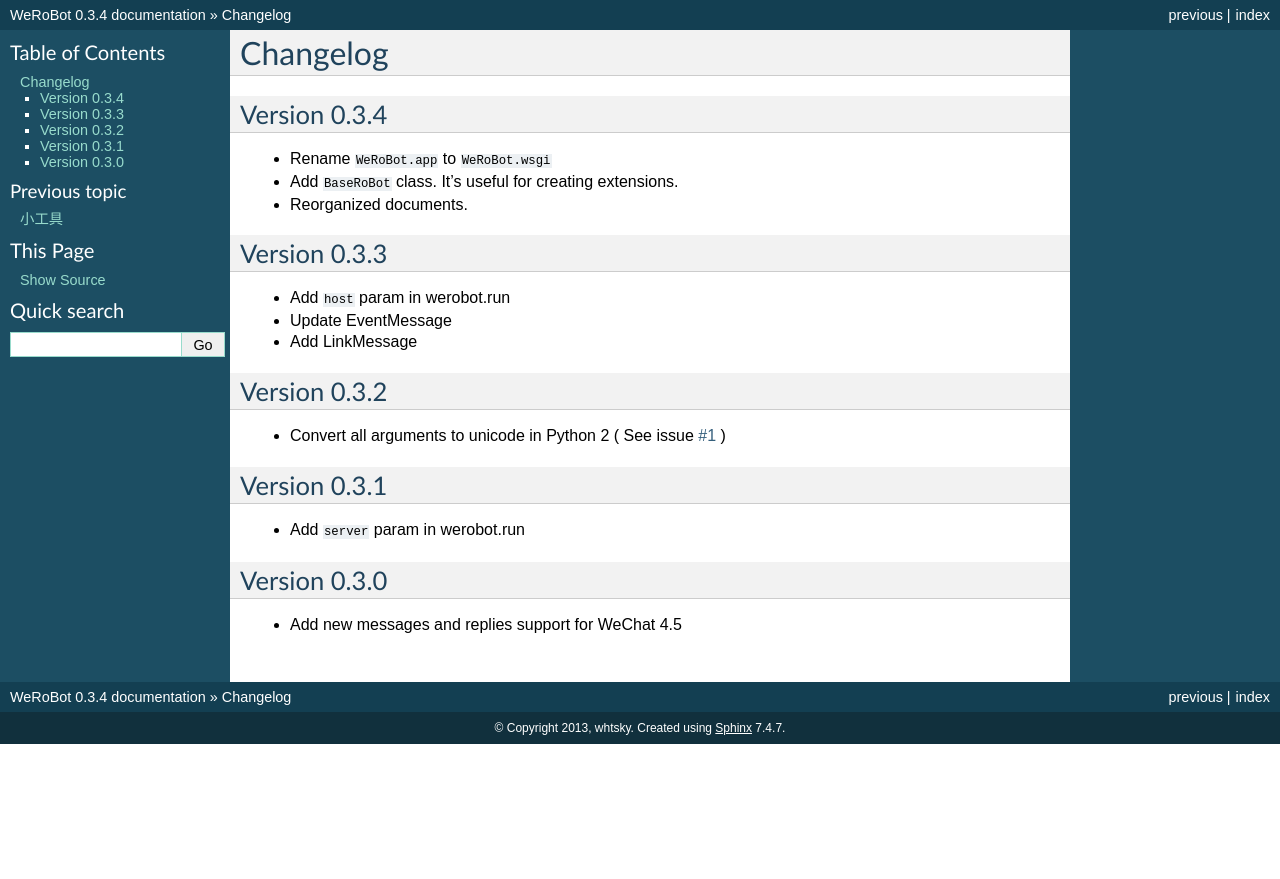
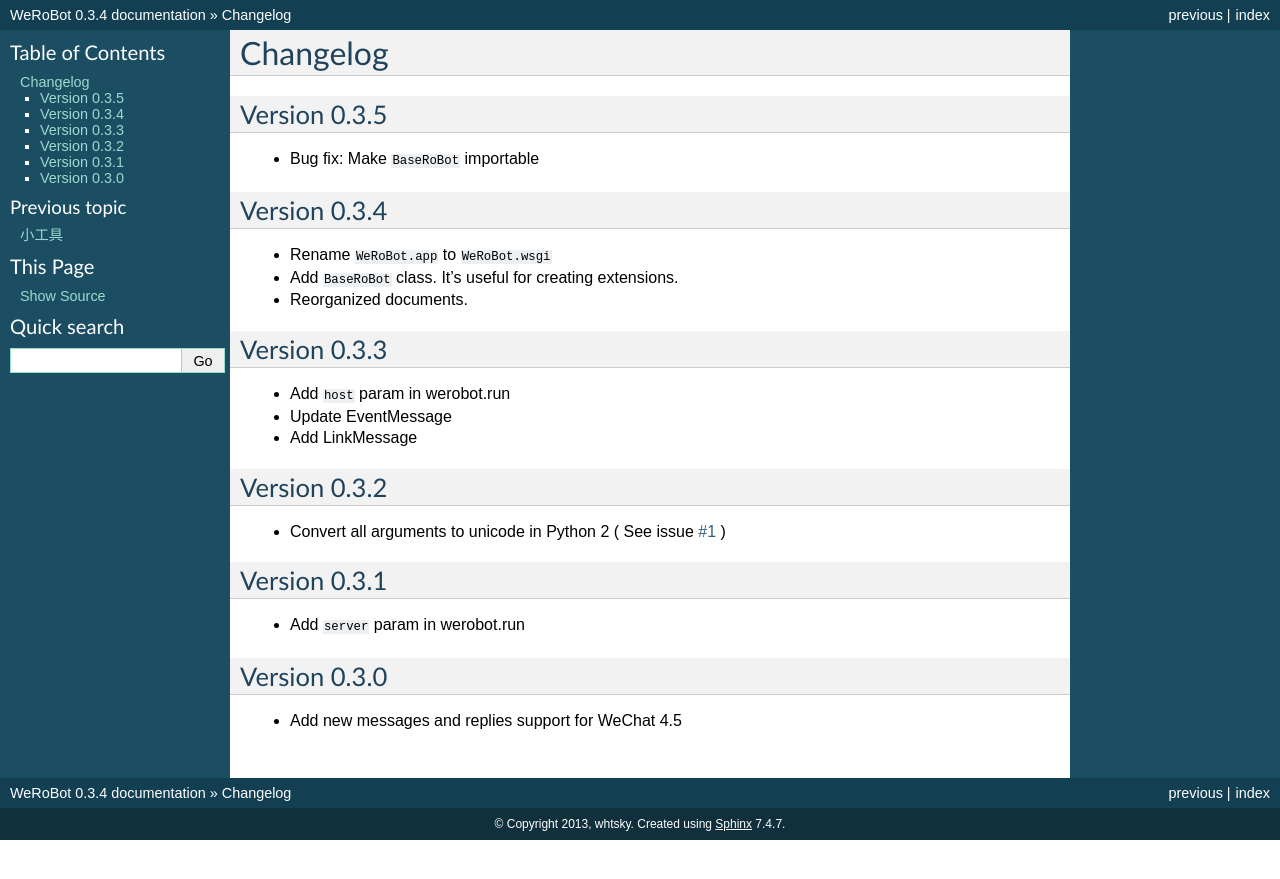
Before and after one commit to offu/WeRoBot, a Sphinx documentation site: the page built from docs/changelog.rst, in a window 1280 px wide. Shown: the top 879 px of the page. Built offline with Sphinx 7.4.7, drawn with Linux system fonts in a browser that asks for light colours.

Commit message:
update changelog

```diff
--- a/docs/changelog.rst
+++ b/docs/changelog.rst
@@ -1,5 +1,9 @@
 Changelog
 =============
+
+Version 0.3.5
+----------------
++ Bug fix: Make ``BaseRoBot`` importable
 
 Version 0.3.4
 ----------------
```
